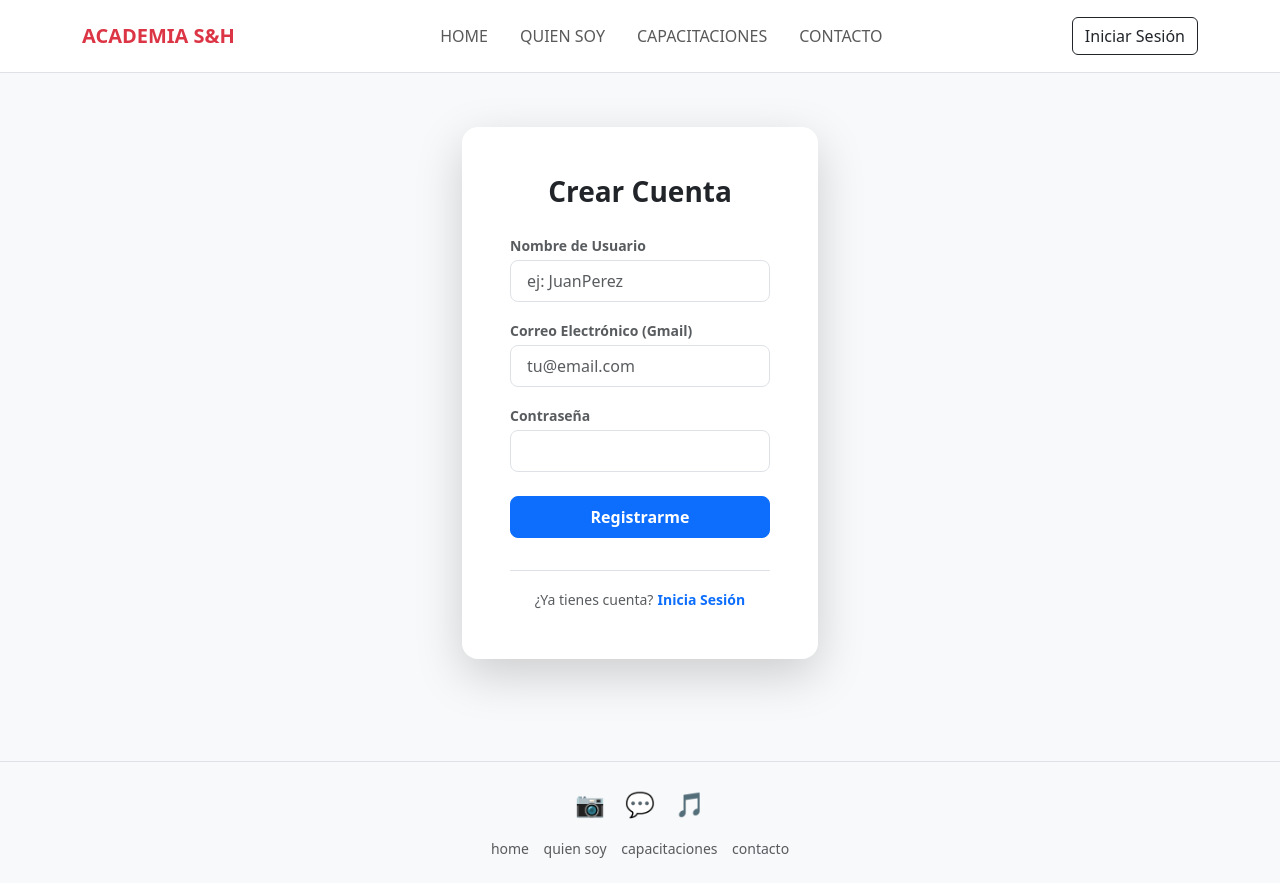
After one commit to axfray/ProyectoFacu, a Django app: page /registro/ in a window 1280 px wide. The commit adds this page. Run offline with Django 5.2, Linux system fonts and the light colour scheme.

Commit message:
actualizacion de seguridad

```diff
--- a/capacitaciones/templates/capacitaciones/home.html
+++ b/capacitaciones/templates/capacitaciones/home.html
@@ -11,10 +11,10 @@
                     <i class="fa-solid fa-bolt me-1"></i> Formación 100% Online
                 </span>
                 <h1 class="display-4 fw-bold text-dark mb-3">Potencia tus habilidades al siguiente nivel</h1>
-                <p class="lead text-muted mb-4">Aprende a tu propio ritmo con nuestros cursos especializados. Obtén certificados con validez y accede desde cualquier dispositivo.</p>
+                <p class="lead text-muted mb-4">Aprende a tu propio ritmo de manera asincrónica con nuestros cursos especializados. Obtén certificados con validez y accede desde cualquier dispositivo.</p>
                 <div class="d-flex flex-column flex-sm-row gap-3">
                     <a href="#cursos" class="btn btn-primary btn-lg px-4">Explorar Cursos</a>
-                    <a href="{% url 'canjear_codigo' %}" class="btn btn-outline-secondary btn-lg px-4">Tengo una Licencia B2B</a>
+                    <a href="{% url 'canjear_codigo' %}" class="btn btn-outline-secondary btn-lg px-4">Tengo una Licencia</a>
                 </div>
             </div>
             <div class="col-lg-6 text-center">
--- a/capacitaciones/templates/capacitaciones/login.html
+++ b/capacitaciones/templates/capacitaciones/login.html
@@ -31,6 +31,10 @@
                             <button type="submit" class="btn btn-danger w-100 py-2 fs-6 fw-semibold rounded-3 mb-3" style="background-color: #ff7a63; border: none;">
                                 Ingresar
                             </button>
+                            <div class="text-center mt-3 border-top pt-3">
+                                <span class="small text-muted">¿No tienes una cuenta?</span>
+                                <a href="{% url 'registro' %}" class="text-decoration-none small fw-bold">Regístrate aquí</a>
+                            </div>
                         </form>
 
                         <div class="text-center mt-3 border-top pt-3">
--- /dev/null
+++ b/capacitaciones/templates/capacitaciones/registro.html
@@ -0,0 +1,53 @@
+{% extends 'capacitaciones/base.html' %}
+
+{% block content %}
+<section class="py-5" style="background-color: #f8f9fa; min-height: 80vh; display: flex; align-items: center;">
+    <div class="container">
+        <div class="row justify-content-center">
+            <div class="col-md-5 col-lg-4">
+                <div class="card shadow-lg border-0 rounded-4 overflow-hidden">
+                    <div class="card-body p-4 p-sm-5">
+                        <h3 class="fw-bold text-center text-dark mb-4">Crear Cuenta</h3>
+
+                        {% if messages %}
+                            {% for message in messages %}
+                                <div class="alert alert-{{ message.tags }} py-2 px-3 small rounded-3 mb-3">
+                                    {{ message }}
+                                </div>
+                            {% endfor %}
+                        {% endif %}
+
+                        <form method="POST" action="{% url 'registro' %}">
+                            {% csrf_token %}
+
+                            <div class="mb-3">
+                                <label class="form-label text-muted small fw-semibold mb-1">Nombre de Usuario</label>
+                                <input type="text" name="username" class="form-control form-control-lg fs-6" placeholder="ej: JuanPerez" required>
+                            </div>
+
+                            <div class="mb-3">
+                                <label class="form-label text-muted small fw-semibold mb-1">Correo Electrónico (Gmail)</label>
+                                <input type="email" name="email" class="form-control form-control-lg fs-6" placeholder="tu@email.com" required>
+                            </div>
+
+                            <div class="mb-4">
+                                <label class="form-label text-muted small fw-semibold mb-1">Contraseña</label>
+                                <input type="password" name="password" class="form-control form-control-lg fs-6" required>
+                            </div>
+
+                            <button type="submit" class="btn btn-primary w-100 py-2 fs-6 fw-semibold rounded-3 mb-3">
+                                Registrarme
+                            </button>
+                        </form>
+
+                        <div class="text-center mt-3 border-top pt-3">
+                            <span class="small text-muted">¿Ya tienes cuenta?</span>
+                            <a href="{% url 'login' %}" class="text-decoration-none small fw-bold">Inicia Sesión</a>
+                        </div>
+                    </div>
+                </div>
+            </div>
+        </div>
+    </div>
+</section>
+{% endblock %}
--- a/capacitaciones/urls.py
+++ b/capacitaciones/urls.py
@@ -38,4 +38,7 @@ urlpatterns = [
     # Rutas de Autenticación
     path('login/', auth_views.LoginView.as_view(template_name='capacitaciones/login.html'), name='login'),
     path('logout/', auth_views.LogoutView.as_view(next_page='home'), name='logout'),
+
+    path('registro/', views.registro, name='registro'),
+    path('activar/<uidb64>/<token>/', views.activar_cuenta, name='activar_cuenta'),
 ]
--- a/capacitaciones/views.py
+++ b/capacitaciones/views.py
@@ -7,6 +7,11 @@ from django.views.decorators.csrf import csrf_exempt
 from django.http import HttpResponse, JsonResponse
 from django.contrib import messages
 from django.contrib.auth.models import User
+from django.core.mail import send_mail
+from django.template.loader import render_to_string
+from django.utils.http import urlsafe_base64_encode, urlsafe_base64_decode
+from django.utils.encoding import force_bytes, force_str
+from django.contrib.auth.tokens import default_token_generator
 
 # Todos los modelos importados juntos al inicio
 from .models import Curso, Inscripcion, CodigoB2B, PerfilUsuario
@@ -180,7 +185,11 @@ def quien_soy(request):
     return render(request, 'capacitaciones/quien_soy.html')
 
 def capacitaciones(request):
-    return render(request, 'capacitaciones/catalogo.html')
+    # Obtenemos los cursos activos desde la base de datos
+    cursos = Curso.objects.filter(activo=True)
+
+    # Se los pasamos a la plantilla mediante el diccionario de contexto
+    return render(request, 'capacitaciones/catalogo.html', {'cursos': cursos})
 
 def contacto(request):
     return render(request, 'capacitaciones/contacto.html')
@@ -189,3 +198,64 @@ def contacto(request):
 def detalle_curso(request, curso_id):
     curso = get_object_or_404(Curso, id=curso_id)
     return render(request, 'capacitaciones/detalle_curso.html', {'curso': curso})
+
+# 1. VISTA DE REGISTRO
+def registro(request):
+    if request.method == 'POST':
+        username = request.POST.get('username').strip()
+        email = request.POST.get('email').strip()
+        password = request.POST.get('password')
+
+        # Validar si el usuario o email ya existen
+        if User.objects.filter(username=username).exists():
+            messages.error(request, "El nombre de usuario ya está registrado.")
+            return render(request, 'capacitaciones/registro.html')
+
+        if User.objects.filter(email=email).exists():
+            messages.error(request, "El correo electrónico ya está registrado.")
+            return render(request, 'capacitaciones/registro.html')
+
+        # Crear el usuario inactivo
+        user = User.objects.create_user(username=username, email=email, password=password)
+        user.is_active = False  # No podrá loguearse hasta verificar email
+        user.save()
+
+        # Crear también su PerfilUsuario (si lo utilizas)
+        PerfilUsuario.objects.get_or_create(user=user)
+
+        # Generar Token y Enlace de Verificación
+        uid = urlsafe_base64_encode(force_bytes(user.pk))
+        token = default_token_generator.make_token(user)
+        domain = request.build_absolute_uri('/')[:-1]
+        link_activacion = f"{domain}/activar/{uid}/{token}/"
+
+        # Contenido del correo
+        asunto = "Confirma tu cuenta - Academia S&H"
+        mensaje = f"Hola {username},\n\nGracias por registrarte. Para activar tu cuenta, haz clic en el siguiente enlace:\n{link_activacion}\n\nSi no solicitaste este registro, ignora este mensaje."
+
+        try:
+            send_mail(asunto, mensaje, settings.DEFAULT_FROM_EMAIL, [email])
+            messages.success(request, "¡Registro casi listo! Te hemos enviado un correo de confirmación. Revisa tu bandeja de entrada o Spam.")
+            return redirect('login')
+        except Exception as e:
+            messages.error(request, "Ocurrió un error al enviar el correo de activación. Inténtalo más tarde.")
+
+    return render(request, 'capacitaciones/registro.html')
+
+
+# 2. VISTA DE ACTIVACIÓN DE CUENTA
+def activar_cuenta(request, uidb64, token):
+    try:
+        uid = force_str(urlsafe_base64_decode(uidb64))
+        user = User.objects.get(pk=uid)
+    except (TypeError, ValueError, OverflowError, User.DoesNotExist):
+        user = None
+
+    if user is not None and default_token_generator.check_token(user, token):
+        user.is_active = True
+        user.save()
+        messages.success(request, "¡Tu cuenta ha sido activada con éxito! Ya puedes iniciar sesión.")
+        return redirect('login')
+    else:
+        messages.error(request, "El enlace de activación es inválido o ha expirado.")
+        return redirect('home')
```
Also changed, not shown: capacitaciones/templates/capacitaciones/catalogo.html (+3 -10 lines), lms_project/settings.py (+18 -8 lines), 1 other file.
